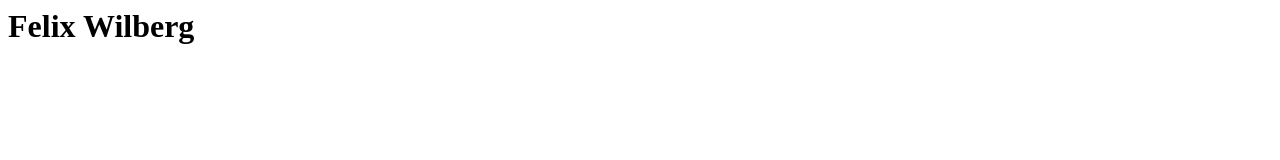
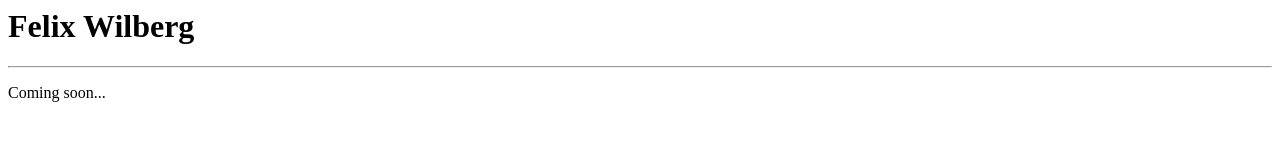
Before and after one commit to F-Wilberg/website, a plain HTML site: page index.html in a window 1280 px wide. Drawn offline with Linux system fonts and the light colour scheme.

Commit message:
Coming soon

```diff
--- a/index.html
+++ b/index.html
@@ -2,10 +2,12 @@
 <head>
     <title>Felix Wilberg</title>
 </head>
-
-
 <body>
 <h1>Felix Wilberg</h1>
+<hr>
+<p>
+    Coming soon...
+</p>
+
 </body>
-
 </html>
```
